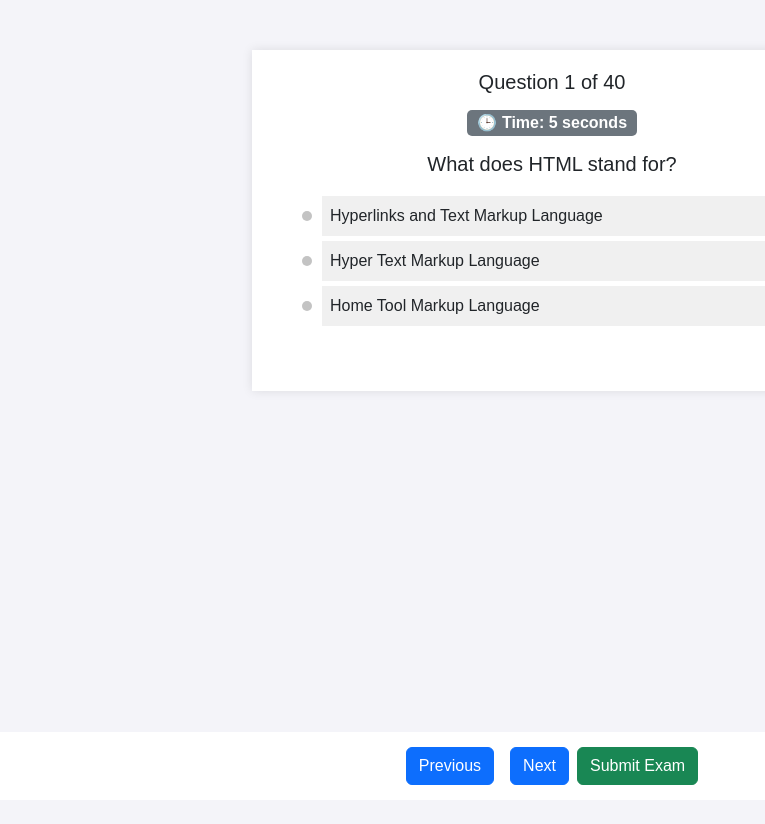
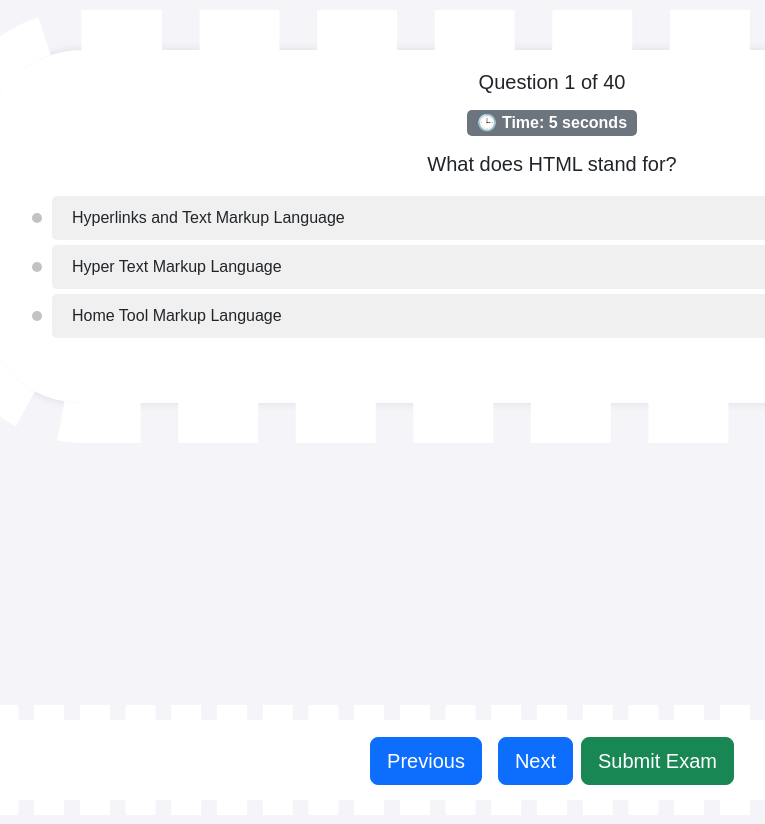
Before and after one commit to nikolovv861/exam, a plain HTML site: page index.html in a window 1280 px wide. Shown: the whole page, without its empty margins (88-853 px from the left). Drawn offline with nearby package versions, Linux system fonts and the light colour scheme.

Commit message:
new design

```diff
--- a/index.html
+++ b/index.html
@@ -3,6 +3,7 @@
 <head>
 
 <meta charset="UTF-8">
+<meta name="viewport" content="width=device-width, initial-scale=1.0">
 <title>Online Exam</title>
 <link href="https://cdn.jsdelivr.net/npm/bootstrap@5.3.3/dist/css/bootstrap.min.css" rel="stylesheet" integrity="sha384-QWTKZyjpPEjISv5WaRU9OFeRpok6YctnYmDr5pNlyT2bRjXh0JMhjY6hW+ALEwIH" crossorigin="anonymous">
 <style>
@@ -16,12 +17,13 @@
     }
     #exam-container {
         background: white;
-        width: 600px; /* Responsive width can be controlled via Bootstrap classes if needed */
         padding: 40px;
         padding-top: 20px;
         box-shadow: 0 0 10px rgba(0,0,0,0.1);
         margin: 50px auto;
         position: relative;
+        border-radius: 100px;
+        outline: 40px dashed #ffffff;
     }
     #question {
         font-size: 20px;
@@ -32,12 +34,13 @@
         padding-left: 30px;
     }
     #choices li {
-        padding: 8px;
+        padding: 10px 20px;
         background-color: #f0f0f0;
         margin-bottom: 5px;
         cursor: pointer;
         list-style: none;
         position: relative;
+        border-radius: 5px;
     }
     #choices li::before {
         content: '';
@@ -95,10 +98,12 @@
         position: fixed;
         bottom: 0px;
         padding: 15px 0;
+        padding-top: 17px;
         width: 100%;
         display: flex;
         justify-content: center;
         background: white;
+        outline: 15px dashed #ffffff;
     }
 
 </style>
@@ -111,9 +116,9 @@
     <ul id="choices" class="list-group"></ul>
 </div>
 <div class="mt-3 text-center quiz-actions">
-    <button class="btn btn-primary me-2" onclick="previous_question()">Previous</button>
-    <button class="btn btn-primary ms-2" onclick="next_question()">Next</button>
-    <button class="btn btn-success ms-2" onclick="submit_exam()">Submit Exam</button>
+    <button class="btn btn-lg btn-primary me-2" onclick="previous_question()">Previous</button>
+    <button class="btn btn-lg btn-primary ms-2" onclick="next_question()">Next</button>
+    <button class="btn btn-lg btn-success ms-2" onclick="submit_exam()">Submit Exam</button>
 </div>
 <div id="full-page-message"></div>
 
```
